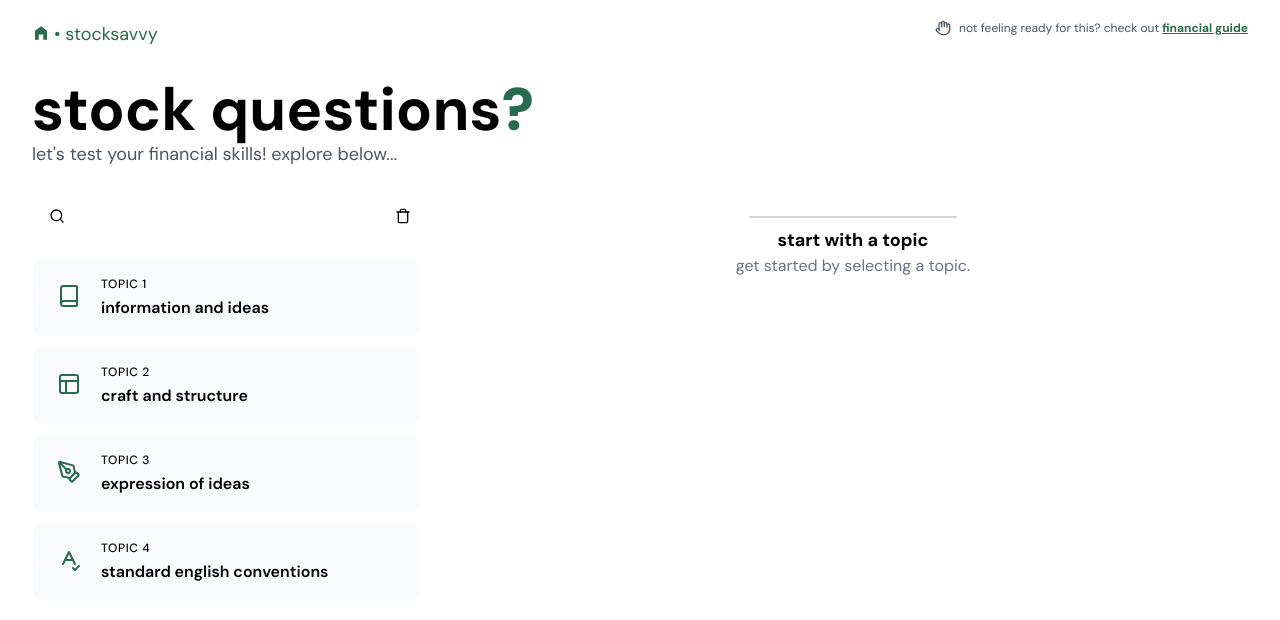
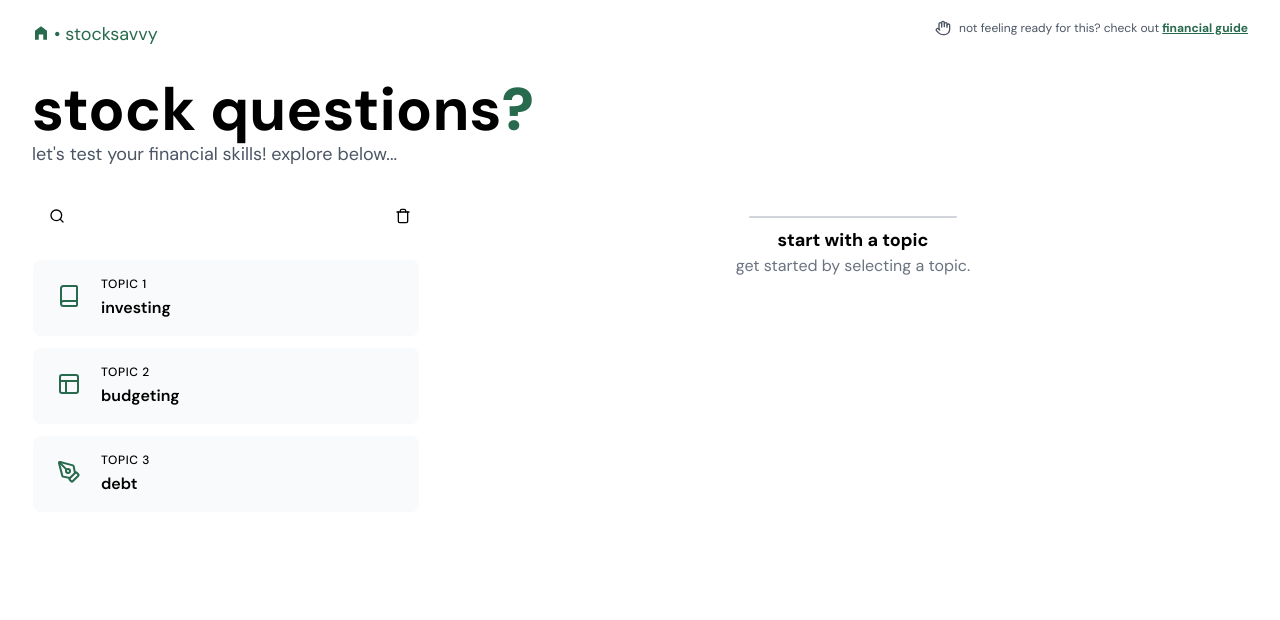
Before and after one commit to Hemit99123/stocksavvy-frontend, a Next.js app: page /questions in a window 1280 px wide. Shown: the top 620 px of the page. Built offline with nearby package versions, Linux system fonts and the light colour scheme; a web font is replaced by a local one.

Commit message:
updated some eslint errors/warnings

```diff
--- a/src/app/page.tsx
+++ b/src/app/page.tsx
@@ -1,11 +1,9 @@
 import Home from '@/components/landing-page/Home'
-import { getMenuItems } from '@/lib/menuItems'
 import React from 'react'
 
 const page = async () => {
-  const menuItems = await getMenuItems()
   return (
-    <Home menuItems={menuItems}/>
+    <Home />
   )
 }
 
--- a/src/components/common/NavBar.tsx
+++ b/src/components/common/NavBar.tsx
@@ -1,14 +1,22 @@
 'use client';
 
-import { useState } from "react";
+import { useEffect, useState } from "react";
 import { MenuItem } from "@/types/navbar";
 import Image from "next/image";
+import { getMenuItems } from "@/lib/menuItems";
 
-interface NavBarProps {
-  menuItems: MenuItem[];
-}
+const NavBar = () => {
+  const [menuItems, setMenuItems] = useState<MenuItem[]>([])
 
-const NavBar: React.FC<NavBarProps> = ({ menuItems }) => {
+  useEffect(() => {
+    const handleGetMenuItems = async () => {
+      const menuItems = await getMenuItems()
+      setMenuItems(menuItems)
+    }
+
+    handleGetMenuItems()
+  })
+
   const [mobileMenuOpen, setMobileMenuOpen] = useState(false);
 
   const toggleMobileMenu = () => {
--- a/src/components/landing-page/Home.tsx
+++ b/src/components/landing-page/Home.tsx
@@ -10,12 +10,8 @@ import { getLoadingState, setLoadingState as setLoadingStateCookies } from "@/li
 import Mission from "@/components/landing-page/Mission";
 import Testimonial from "@/components/landing-page/Testimonial";
 import Footer from "@/components/landing-page/Footer";
-import { MenuItem } from "@/types/navbar";
 
-interface Home {
-  menuItems: MenuItem[]
-}
-const Home: React.FC<Home> = ({ menuItems }) => {
+const Home = () => {
   const [isLoading, setIsLoading] = useState(false);
 
   useEffect(() => {
@@ -54,7 +50,7 @@ const Home: React.FC<Home> = ({ menuItems }) => {
       transition={{ duration: 1.5 }} // Duration of the opacity transition
     >
       <div className="bg-gradient-to-br from-yellow-300 via-lime-500 to-green-400 rounded-b-3xl">
-        <NavBar menuItems={menuItems}/>
+        <NavBar />
         <Hero />
       </div>
       <About />
--- a/src/components/questions/QuestionView.tsx
+++ b/src/components/questions/QuestionView.tsx
@@ -13,7 +13,6 @@ import { Option } from "@/types/option"
 import { SubmitButton } from "./SubmitButton"
 import { useSubmitTypeStore } from "@/store/submit"
 
-// Assuming LetterCircle is a custom component that you will define later
 const LetterCircle = ({ letter, isSelected }: { letter: string, isSelected: boolean }) => (
   <div className={`w-8 h-8 rounded-full border-2 ${isSelected ? 'border-green-500' : 'border-gray-300'} flex items-center justify-center`}>
     <span className={`text-lg ${isSelected ? 'text-green-500' : 'text-gray-600'}`}>{letter}</span>
--- a/src/data/topics.ts
+++ b/src/data/topics.ts
@@ -1,9 +1,8 @@
-import { Book, Layout, PenTool, SpellCheck } from "lucide-react";
+import { Book, Layout, PenTool } from "lucide-react";
 import { Topic } from "@/types/topic";
 
 export const topics: Topic[] = [
-  { id: 1, name: "Information and Ideas", description: "Topic 1", icon: Book },
-  { id: 2, name: "Craft and Structure", description: "Topic 2", icon: Layout },
-  { id: 3, name: "Expression of Ideas", description: "Topic 3", icon: PenTool },
-  { id: 4, name: "Standard English Conventions", description: "Topic 4", icon: SpellCheck },
+  { id: 1, name: "Investing", description: "Topic 1", icon: Book },
+  { id: 2, name: "Budgeting", description: "Topic 2", icon: Layout },
+  { id: 3, name: "Debt", description: "Topic 3", icon: PenTool },
 ];
--- a/src/types/topic.ts
+++ b/src/types/topic.ts
@@ -1,7 +1,7 @@
 import { LucideIcon } from "lucide-react";
 
 // Topic interface representing a topic with an id, name, and description
-export type TopicName = "Information and Ideas" | "Craft and Structure" | "Expression of Ideas" | "Standard English Conventions" | "None";
+export type TopicName = "Investing" | "Budgeting" | "Debt"| "None";
 
 export interface Topic {
     id: number;
```
